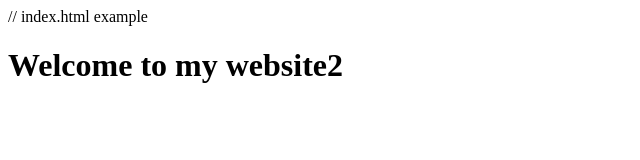
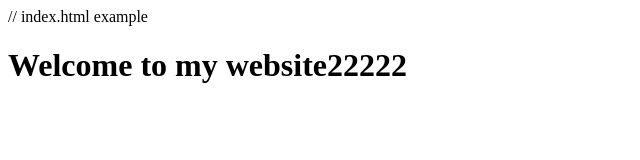
Before and after one commit to azimir58/mononclesylvain, a plain HTML site: page index.html in a window 1280 px wide. Shown: the whole page, without its empty margins (0-640 px from the left). Drawn offline with Linux system fonts and the light colour scheme.

Commit message:
Update index.html

```diff
--- a/index.html
+++ b/index.html
@@ -5,6 +5,6 @@
     <title>My Site V2</title>
 </head>
 <body>
-    <h1>Welcome to my website2</h1>
+    <h1>Welcome to my website22222</h1>
 </body>
 </html>
```
